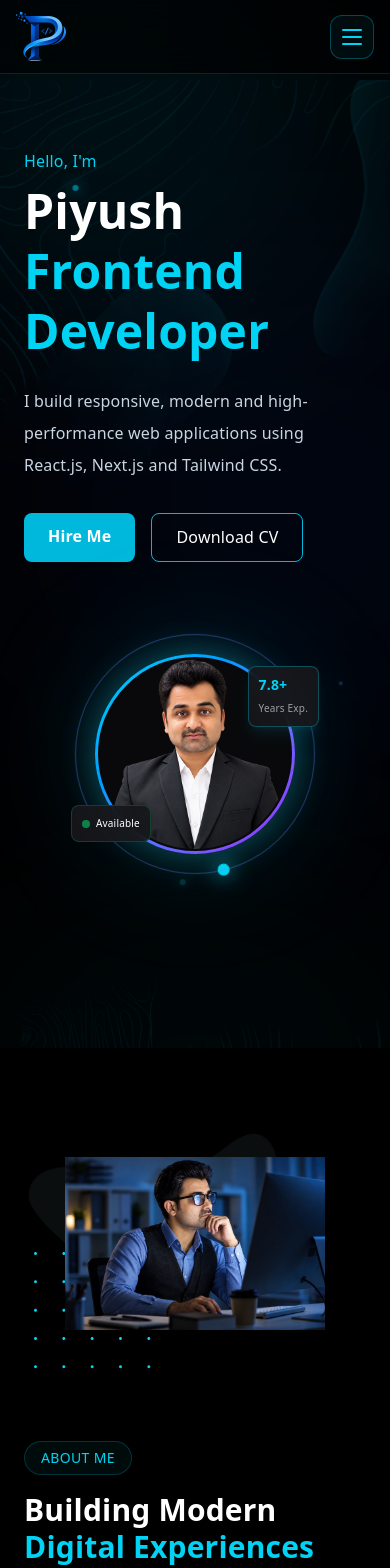
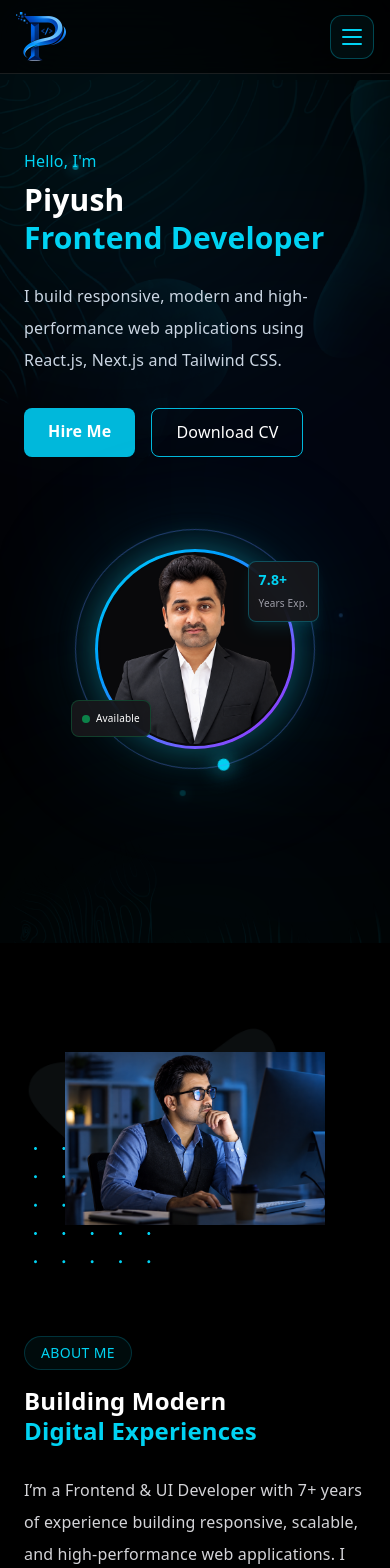
Before and after one commit to piyush213/Portfolio, a React (Vite) app: page / in a window 390 px wide. Shown: the top 1568 px of the page. Built offline with nearby package versions, Linux system fonts and the light colour scheme.

Commit message:
latest code update

```diff
--- a/src/component/home.jsx
+++ b/src/component/home.jsx
@@ -499,7 +499,7 @@ function Home() {
                             Hello, I'm
                         </p>
 
-                        <h2 className="text-5xl font-bold leading-tight">
+                        <h2 className="md:text-5xl text-3xl font-bold leading-tight">
                             Piyush
                             <span className="block text-cyan-400">
                                 Frontend Developer
@@ -721,7 +721,7 @@ function Home() {
                                 ABOUT ME
                             </p>
 
-                            <h2 className="text-3xl md:text-4xl font-bold leading-tight mb-7">
+                            <h2 className="text-2xl md:text-4xl font-bold leading-tight mb-7">
                                 Building Modern
                                 <span className="block text-cyan-400">
                                     Digital Experiences
@@ -798,7 +798,7 @@ function Home() {
                             My Expertise
                         </span>
 
-                        <h2 className="text-3xl md:text-4xl font-bold text-white">
+                        <h2 className="text-2xl md:text-4xl font-bold text-white">
                             Technical{" "}
                             <span className="text-cyan-400">
                                 Skills
@@ -903,7 +903,7 @@ function Home() {
                             My Achievements
                         </span>
 
-                        <h2 className="mt-3 text-3xl md:text-4xl font-bold text-white">
+                        <h2 className="mt-3 text-2xl md:text-4xl font-bold text-white">
                             Experience &{" "}
                             <span className="text-cyan-400">
                                 Results
@@ -951,7 +951,7 @@ function Home() {
 
                                     {/* Number */}
                                     <h3
-                                        className="relative text-3xl md:text-4xl font-extrabold tracking-tight"
+                                        className="relative text-2xl md:text-4xl font-extrabold tracking-tight"
                                         style={{ color: counter.color }}
                                     >
                                         {counter.number}
@@ -991,7 +991,7 @@ function Home() {
                             MY WORK
                         </span>
 
-                        <h2 className="text-3xl md:text-4xl font-bold text-white">
+                        <h2 className="text-2xl md:text-4xl font-bold text-white">
                             Featured{" "}
                             <span className="text-transparent bg-clip-text
                     bg-gradient-to-r from-cyan-400 to-blue-500">
@@ -1152,7 +1152,7 @@ function Home() {
                 id="contact"
                 className="max-w-6xl mx-auto px-6 py-20 text-center bg-[url('../images/map-1.png')] bg-cover bg-center bg-no-repeat"
             >
-                <h2 className="text-4xl font-bold mb-5">
+                <h2 className="text-2xl md:text-4xl font-bold mb-5">
                     Let's Work Together
                 </h2>
 
```
